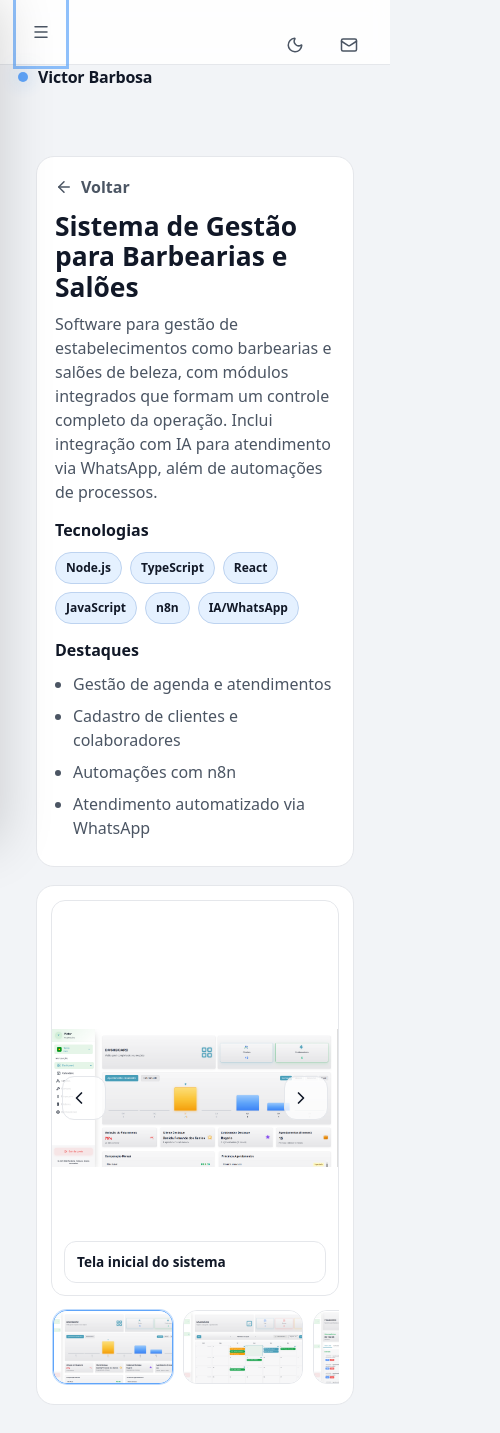
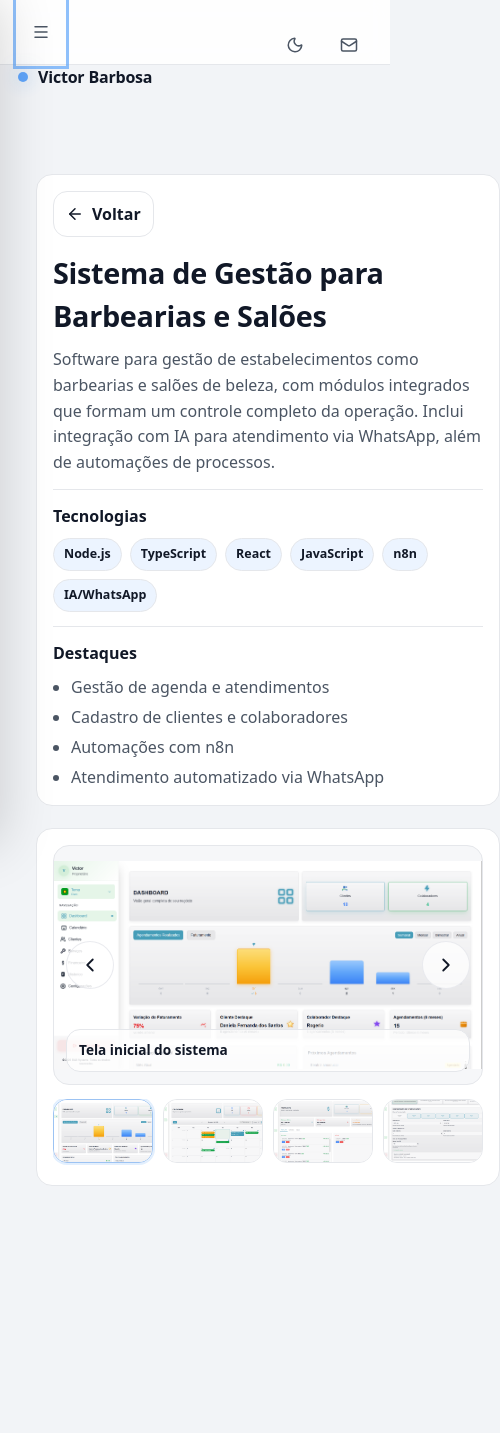
Before and after one commit to 6v1ton9/portfolio, a React (Vite) app: page /projetos/gestao-barbearias-saloes in a window 390 px wide. Shown: the whole page, 500 px wide, since content can reach past the window. After the commit the page ends 1232 px from the top, so only its background shows below. Built offline with nearby package versions, Linux system fonts and the light colour scheme.

Commit message:
responsive

```diff
--- a/src/pages/Projeto-detalhes.css
+++ b/src/pages/Projeto-detalhes.css
@@ -1,142 +1,120 @@
+/* src/pages/Projeto-detalhes.css */
 
-
-
-/* Força a tela de detalhes a ocupar TODO o viewport abaixo da topbar
-   (ignora qualquer .container do AppLayout) */
+/* Página */
 .projectDetailPage{
-  position: fixed;
-  top: 64px;   /* altura da topbar */
-  left: 0;
-  right: 0;
-  bottom: 0;
-
-  overflow: hidden;
   width: 100%;
-  display: flex;
-  justify-content: center;
-
-  padding: 18px 24px;
+  background: var(--bg);
+  padding: 18px 0;
 }
 
-/* Agora o grid fica centralizado e usa o espaço de verdade */
+/* ✅ Isso corrige o “descer pra sempre” no desktop:
+   em vez de travar body, limitamos a altura e criamos scroll interno
+*/
 .projectDetailGrid{
-  width: 100%;
-  max-width: 1600px; /* usa bem 1920 sem ficar exagerado */
-  height: 100%;
+  width: min(1160px, calc(100% - (var(--gutter) * 2)));
+  margin: 0 auto;
 
   display: grid;
-  grid-template-columns: 420px minmax(0, 1fr);
-  gap: 18px;
-  align-items: stretch;
+  grid-template-columns: 0.95fr 1.05fr;
+  gap: 22px;
+
+  /* Desktop: ocupa a tela e não cria “página infinita” */
+  height: calc(100vh - 90px); /* ajuste se sua topbar tiver outra altura */
+  min-height: 560px;
 }
 
-@media (max-width: 900px){
-  /* Em mobile, volta a rolar normalmente */
-  .projectDetailPage{
-    position: relative;
-    top: auto;
-    left: auto;
-    right: auto;
-    bottom: auto;
-
-    overflow: visible;
-    padding: 0;
-    display: block;
-  }
-
-  .projectDetailGrid{
-    height: auto;
-    max-width: none;
-    grid-template-columns: 1fr;
-  }
-}
-
-
-/* Ajuste p/ 1360 */
-@media (max-width: 1400px){
-  .projectDetailGrid{
-    max-width: 1040px;
-    padding: 0 18px;
-    grid-template-columns: 380px minmax(0, 1fr);
-  }
-}
-
-
-/* ===== ESQUERDA ===== */
+/* Coluna esquerda: scroll interno no desktop */
 .projectInfo{
-  height: 100%;
   border: 1px solid var(--border);
   background: var(--surface);
   border-radius: 18px;
   padding: 18px;
-
-  /* não rola a tela; se estourar, rola só aqui (opcional) */
   overflow: auto;
 }
 
+/* Coluna direita: scroll interno no desktop (thumbs podem crescer) */
+.projectMedia{
+  border: 1px solid var(--border);
+  background: var(--surface);
+  border-radius: 18px;
+  padding: 18px;
+  overflow: hidden;
+
+  display: flex;
+  flex-direction: column;
+  gap: 14px;
+}
+
+/* Back */
 .backLink{
   display: inline-flex;
+  align-items: center;
   gap: 8px;
-  align-items: center;
-  color: var(--muted);
+  padding: 10px 12px;
+  border-radius: 14px;
+  border: 1px solid var(--border);
+  background: color-mix(in srgb, var(--surface) 75%, transparent);
+  color: var(--text);
+  text-decoration: none;
   font-weight: 800;
-  text-decoration: none;
-  margin-bottom: 12px;
 }
 
 .backLink:hover{
-  color: var(--text);
-  filter: drop-shadow(0 0 10px color-mix(in srgb, var(--focus) 55%, transparent));
+  background: color-mix(in srgb, var(--focus) 12%, transparent);
 }
 
+/* Título/desc */
 .projectTitle{
-  margin: 0 0 10px;
-  font-size: 1.65rem;
-  line-height: 1.15;
+  margin: 14px 0 10px;
+  font-size: 1.8rem;
+  letter-spacing: -0.3px;
 }
 
 .projectDesc{
   margin: 0 0 14px;
   color: var(--muted);
+  line-height: 1.6;
 }
 
+/* Links */
 .projectLinks{
   display: flex;
   flex-wrap: wrap;
   gap: 10px;
-  margin-bottom: 14px;
+  margin: 8px 0 10px;
 }
 
 .projLink{
   display: inline-flex;
   align-items: center;
   gap: 8px;
-
-  height: 42px;
-  padding: 0 12px;
+  padding: 10px 12px;
+  border-radius: 14px;
   border: 1px solid var(--border);
-  background: color-mix(in srgb, var(--surface) 88%, transparent);
-  border-radius: 12px;
-
+  text-decoration: none;
   color: var(--text);
   font-weight: 900;
-  text-decoration: none;
-
-  transition: transform 160ms ease, background 160ms ease, border-color 160ms ease, box-shadow 160ms ease;
+  background: color-mix(in srgb, var(--surface) 75%, transparent);
 }
 
 .projLink:hover{
-  background: color-mix(in srgb, var(--focus) 22%, transparent);
-  border-color: color-mix(in srgb, var(--focus) 55%, var(--border));
-  box-shadow:
-    0 0 0 1px color-mix(in srgb, var(--focus) 30%, transparent),
-    0 14px 40px color-mix(in srgb, var(--focus) 18%, transparent);
-  transform: translateY(-1px);
+  border-color: color-mix(in srgb, var(--focus) 40%, var(--border));
+  background: color-mix(in srgb, var(--focus) 10%, transparent);
 }
 
-.block{ margin-top: 14px; }
-.blockTitle{ margin: 0 0 10px; font-size: 1rem; }
+/* Blocos */
+.block{
+  margin-top: 14px;
+  padding-top: 14px;
+  border-top: 1px solid var(--border);
+}
 
+.blockTitle{
+  margin: 0 0 10px;
+  font-size: 1rem;
+}
+
+/* Chips */
 .techChips{
   display: flex;
   flex-wrap: wrap;
@@ -146,125 +124,106 @@
 .chip{
   padding: 6px 10px;
   border-radius: 999px;
-  font-size: .75rem;
-  font-weight: 800;
-  background: color-mix(in srgb, var(--focus) 16%, transparent);
-  border: 1px solid color-mix(in srgb, var(--focus) 30%, var(--border));
+  font-size: 0.78rem;
+  font-weight: 900;
+  border: 1px solid var(--border);
+  background: color-mix(in srgb, var(--focus) 12%, transparent);
 }
 
+/* Highlights */
 .highlights{
   margin: 0;
   padding-left: 18px;
   color: var(--muted);
-}
-.highlights li{ margin-bottom: 8px; }
-
-/* ===== DIREITA ===== */
-.projectMedia{
-  height: 100%;
-  border: 1px solid var(--border);
-  background: var(--surface);
-  border-radius: 18px;
-  padding: 14px;
-
-  display: flex;
-  flex-direction: column;
-  gap: 12px;
-  overflow: hidden; /* sem scroll aqui também */
+  display: grid;
+  gap: 6px;
 }
 
-/* Carrossel ocupa o espaço principal */
+/* ===== Carousel ===== */
 .carouselMain{
   position: relative;
-  flex: 1;                 /* ocupa o máximo possível */
-  min-height: 280px;
-  border-radius: 14px;
+  border-radius: 16px;
+  border: 1px solid var(--border);
+  background: color-mix(in srgb, var(--bg) 70%, transparent);
   overflow: hidden;
-  border: 1px solid var(--border);
-  background: color-mix(in srgb, var(--surface) 80%, transparent);
-  display: flex;
-  align-items: center;
-  justify-content: center;
+
+  /* Desktop: ocupa bem o espaço */
+  height: clamp(320px, 52vh, 520px);
+  display: grid;
+  place-items: center;
 }
 
 .carouselImg{
   width: 100%;
   height: 100%;
-  object-fit: contain;
-  display: block;
+  object-fit: contain; /* ✅ evita cortar prints */
+  background: #0000;
 }
 
-.carouselEmpty{
-  color: var(--muted);
-  font-weight: 800;
-  padding: 20px;
-  text-align: center;
-}
-
+/* Botões */
 .carouselBtn{
   position: absolute;
   top: 50%;
   transform: translateY(-50%);
   width: 44px;
   height: 44px;
-  border-radius: 12px;
-  border: 1px solid var(--border);
-  background: color-mix(in srgb, var(--surface) 80%, transparent);
-  color: var(--text);
+  border-radius: 999px;
+  border: 1px solid color-mix(in srgb, var(--border) 80%, transparent);
+  background: color-mix(in srgb, var(--surface) 75%, transparent);
+  display: grid;
+  place-items: center;
   cursor: pointer;
-
-  transition: transform 160ms ease, background 160ms ease, border-color 160ms ease, box-shadow 160ms ease;
 }
 
-.carouselBtn.left{ left: 10px; }
-.carouselBtn.right{ right: 10px; }
-
 .carouselBtn:hover{
-  background: color-mix(in srgb, var(--focus) 22%, transparent);
-  border-color: color-mix(in srgb, var(--focus) 55%, var(--border));
-  box-shadow:
-    0 0 0 1px color-mix(in srgb, var(--focus) 30%, transparent),
-    0 14px 40px color-mix(in srgb, var(--focus) 18%, transparent);
-  transform: translateY(-50%) translateY(-1px);
+  border-color: color-mix(in srgb, var(--focus) 45%, var(--border));
+  box-shadow: 0 10px 24px rgba(0,0,0,.12);
 }
 
-/* legenda sobre a imagem (dentro do carrossel) */
+.carouselBtn.left{ left: 12px; }
+.carouselBtn.right{ right: 12px; }
+
+/* Legenda */
 .carouselCaption{
   position: absolute;
   left: 12px;
   right: 12px;
   bottom: 12px;
   padding: 10px 12px;
-  border-radius: 12px;
-
-  background: color-mix(in srgb, var(--surface) 88%, transparent);
+  border-radius: 14px;
   border: 1px solid var(--border);
-
+  background: color-mix(in srgb, var(--surface) 78%, transparent);
   color: var(--text);
-  font-weight: 900;
-  font-size: .85rem;
-  backdrop-filter: blur(10px);
+  font-weight: 800;
+  font-size: 0.9rem;
 }
 
-/* miniaturas embaixo, sem “galeria extra” */
+/* Thumbs */
 .thumbs{
   display: flex;
   gap: 10px;
-  overflow-x: auto;
-  padding: 2px 2px 6px;
+  overflow-x: auto;            /* ✅ mobile friendly */
+  padding-bottom: 6px;
+}
+
+.thumbs::-webkit-scrollbar{
+  height: 8px;
+}
+.thumbs::-webkit-scrollbar-thumb{
+  background: color-mix(in srgb, var(--border) 75%, transparent);
+  border-radius: 999px;
 }
 
 .thumb{
   border: 1px solid var(--border);
   background: transparent;
+  padding: 0;
   border-radius: 14px;
-  padding: 0;
+  overflow: hidden;
   cursor: pointer;
-  overflow: hidden;
   flex: 0 0 auto;
   width: 120px;
-  height: 74px;
-  transition: transform 160ms ease, box-shadow 160ms ease, border-color 160ms ease;
+  height: 76px;
 }
 
 .thumb img{
@@ -274,42 +233,57 @@
   display: block;
 }
 
-.thumb:hover{
-  transform: translateY(-1px);
+.thumb.is-active{
   border-color: color-mix(in srgb, var(--focus) 55%, var(--border));
-  box-shadow: 0 14px 34px color-mix(in srgb, var(--focus) 14%, transparent);
+  box-shadow: 0 0 0 2px color-mix(in srgb, var(--focus) 18%, transparent);
 }
 
-.thumb.is-active{
-  border-color: var(--focus);
-  box-shadow: 0 0 0 1px color-mix(in srgb, var(--focus) 40%, transparent);
+/* Empty */
+.carouselEmpty{
+  padding: 18px;
+  color: var(--muted);
+  text-align: center;
 }
 
-/* ===== Responsivo ===== */
-@media (max-width: 1100px){
+/* ===========================
+   MOBILE: scroll liberado + layout empilhado
+=========================== */
+
+@media (max-width: 860px){
+  /* ✅ No mobile, não “trava” a página */
   .projectDetailGrid{
-    grid-template-columns: 360px 1fr;
+    grid-template-columns: 1fr;
+    height: auto;         /* ✅ libera altura */
+    min-height: auto;
+  }
+
+  .projectInfo,
+  .projectMedia{
+    overflow: visible;    /* ✅ libera scroll do body no mobile */
+    padding: 16px;
+    border-radius: 16px;
+  }
+
+  .carouselMain{
+    height: 280px;        /* ✅ melhor no celular */
+  }
+
+  .carouselBtn{
+    width: 48px;
+    height: 48px;
+  }
+
+  .carouselCaption{
+    font-size: 0.85rem;
+  }
+
+  .thumb{
+    width: 110px;
+    height: 70px;
   }
 }
 
-@media (max-width: 900px){
-  /* Em telas menores vira 1 coluna */
-  .projectDetailPage{
-    height: auto;
-    overflow: visible;
-  }
-  .projectDetailGrid{
-    height: auto;
-    grid-template-columns: 1fr;
-  }
-  /* libera scroll no mobile */
-  body{
-    overflow: auto;
-  }
-  .projectInfo{
-    overflow: visible;
-  }
-  .projectMedia{
-    height: 520px; /* mantém carrossel utilizável */
-  }
+@media (max-width: 420px){
+  .carouselMain{ height: 240px; }
+  .thumb{ width: 100px; height: 64px; }
 }
--- a/src/pages/ProjetosDetalhados.tsx
+++ b/src/pages/ProjetosDetalhados.tsx
@@ -1,4 +1,5 @@
-import { useEffect, useMemo, useState } from "react";
+// src/pages/ProjetosDetalhados.tsx (ou ProjetoDetalhes.tsx)
+import { useEffect, useMemo, useRef, useState } from "react";
 import { Link, useParams } from "react-router-dom";
 import {
   ArrowLeft,
@@ -9,12 +10,27 @@ import {
 } from "lucide-react";
 import { getProjectBySlug } from "../data/projects";
 import "./Projeto-detalhes.css";
-import { useTheme } from "../theme/ThemeContext"; // ajuste o path
+import { useTheme } from "../theme/ThemeContext";
 
 type ThemeMode = "light" | "dark";
 
 function shotSrc(base: string, theme: ThemeMode) {
   return `${base}.${theme}.PNG`;
+}
+
+// Detecta "mobile" por breakpoint (mesmo do CSS)
+function useIsMobile(breakpoint = 860) {
+  const [isMobile, setIsMobile] = useState(() =>
+    typeof window === "undefined" ? false : window.innerWidth <= breakpoint
+  );
+
+  useEffect(() => {
+    const onResize = () => setIsMobile(window.innerWidth <= breakpoint);
+    window.addEventListener("resize", onResize);
+    return () => window.removeEventListener("resize", onResize);
+  }, [breakpoint]);
+
+  return isMobile;
 }
 
 export default function ProjetoDetalhes() {
@@ -28,36 +44,60 @@ export default function ProjetoDetalhes() {
   const [active, setActive] = useState(0);
 
   const { theme } = useTheme();
-
-  // Proteção: se o ThemeContext tiver mais temas no futuro, cai no light/dark
   const resolvedTheme: ThemeMode = theme === "dark" ? "dark" : "light";
-
   const hasShots = shots.length > 0;
 
-  // ❗️Bloqueia scroll da página (viewport “travado”)
+  const isMobile = useIsMobile(860);
+
+  // ✅ Só bloqueia scroll no DESKTOP (no mobile deixa rolar)
   useEffect(() => {
+    if (isMobile) return;
     const prev = document.body.style.overflow;
     document.body.style.overflow = "hidden";
     return () => {
       document.body.style.overflow = prev;
     };
-  }, []);
+  }, [isMobile]);
 
   useEffect(() => {
-    // se trocar de projeto e tiver menos imagens, corrige o índice
     if (shots.length > 0) setActive((v) => Math.min(v, shots.length - 1));
   }, [shots.length]);
 
-  // (opcional) pré-carrega o outro tema pra não “piscar” ao alternar
+  // (opcional) pré-carrega o outro tema pra não “piscar”
   useEffect(() => {
     if (!hasShots) return;
-
     const other: ThemeMode = resolvedTheme === "dark" ? "light" : "dark";
     shots.forEach((s) => {
       const img = new Image();
       img.src = shotSrc(s.base, other);
     });
   }, [resolvedTheme, hasShots, shots]);
+
+  const prevShot = () =>
+    setActive((v) => (v - 1 + shots.length) % shots.length);
+  const nextShot = () => setActive((v) => (v + 1) % shots.length);
+
+  // ✅ Swipe simples no mobile (sem lib)
+  const touchStartX = useRef<number | null>(null);
+
+  const onTouchStart = (e: React.TouchEvent) => {
+    touchStartX.current = e.touches[0]?.clientX ?? null;
+  };
+
+  const onTouchEnd = (e: React.TouchEvent) => {
+    const start = touchStartX.current;
+    const end = e.changedTouches[0]?.clientX ?? null;
+    if (start == null || end == null) return;
+
+    const dx = end - start;
+    const threshold = 40; // px
+    if (Math.abs(dx) < threshold) return;
+
+    if (dx > 0) prevShot();
+    else nextShot();
+
+    touchStartX.current = null;
+  };
 
   if (!project) {
     return (
@@ -73,10 +113,6 @@ export default function ProjetoDetalhes() {
       </section>
     );
   }
-
-  const prevShot = () =>
-    setActive((v) => (v - 1 + shots.length) % shots.length);
-  const nextShot = () => setActive((v) => (v + 1) % shots.length);
 
   return (
     <section className="projectDetailPage">
@@ -94,34 +130,19 @@ export default function ProjetoDetalhes() {
           {(project.links?.github || project.links?.live || project.links?.demo) && (
             <div className="projectLinks">
               {project.links?.github && (
-                <a
-                  className="projLink"
-                  href={project.links.github}
-                  target="_blank"
-                  rel="noreferrer"
-                >
+                <a className="projLink" href={project.links.github} target="_blank" rel="noreferrer">
                   <Github size={18} />
                   GitHub
                 </a>
               )}
               {project.links?.live && (
-                <a
-                  className="projLink"
-                  href={project.links.live}
-                  target="_blank"
-                  rel="noreferrer"
-                >
+                <a className="projLink" href={project.links.live} target="_blank" rel="noreferrer">
                   <ExternalLink size={18} />
                   Live
                 </a>
               )}
               {project.links?.demo && (
-                <a
-                  className="projLink"
-                  href={project.links.demo}
-                  target="_blank"
-                  rel="noreferrer"
-                >
+                <a className="projLink" href={project.links.demo} target="_blank" rel="noreferrer">
                   <ExternalLink size={18} />
                   Demo
                 </a>
@@ -152,7 +173,11 @@ export default function ProjetoDetalhes() {
 
         {/* DIREITA: carrossel */}
         <main className="projectMedia">
-          <div className="carouselMain">
+          <div
+            className="carouselMain"
+            onTouchStart={isMobile ? onTouchStart : undefined}
+            onTouchEnd={isMobile ? onTouchEnd : undefined}
+          >
             {hasShots ? (
               <>
                 <button
@@ -161,7 +186,7 @@ export default function ProjetoDetalhes() {
                   aria-label="Imagem anterior"
                   type="button"
                 >
-                  <ChevronLeft size={20} />
+                  <ChevronLeft size={22} />
                 </button>
 
                 <img
@@ -177,7 +202,7 @@ export default function ProjetoDetalhes() {
                   aria-label="Próxima imagem"
                   type="button"
                 >
-                  <ChevronRight size={20} />
+                  <ChevronRight size={22} />
                 </button>
 
                 <div className="carouselCaption">{shots[active].alt}</div>
@@ -191,7 +216,7 @@ export default function ProjetoDetalhes() {
           </div>
 
           {hasShots && (
-            <div className="thumbs">
+            <div className="thumbs" aria-label="Miniaturas">
               {shots.map((s, i) => (
                 <button
                   key={s.base}
```
Also changed, not shown: src/pages/Contato.tsx (+5 -2 lines), src/pages/Formacoes.css (+194 -0 lines).
